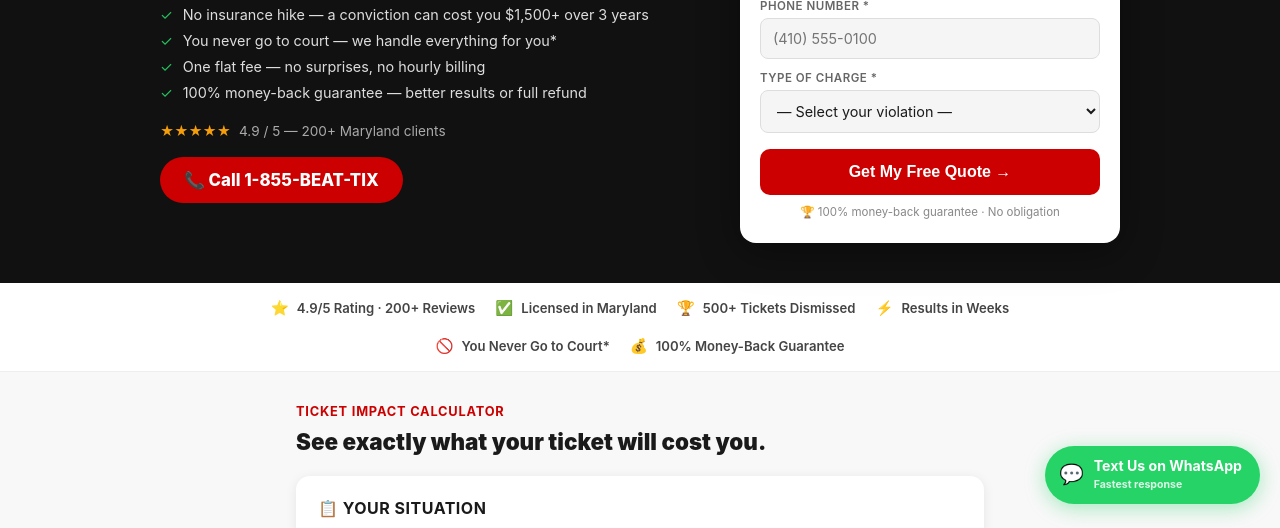
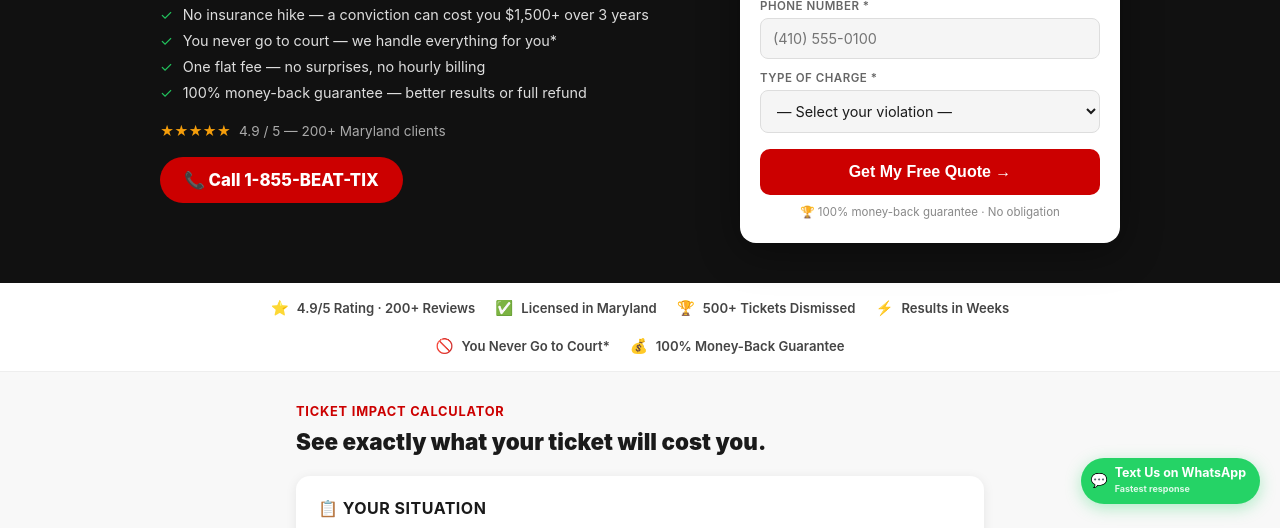
Before and after one commit to niravbabu-max/beat-tix-client, a website: page index.html in a window 1280 px wide. Shown: the part 272-800 px from the top of the page. Drawn offline with nearby package versions, Linux system fonts and the light colour scheme.

Commit message:
Make WhatsApp button smaller

```diff
--- a/index.html
+++ b/index.html
@@ -292,12 +292,12 @@ input:checked + .slider:before { transform: translateX(20px); }
 
 /* ── WhatsApp float ── */
 .wa-float { position: fixed; bottom: 24px; right: 20px; z-index: 999; display: flex; flex-direction: column; align-items: flex-end; gap: 8px; }
-.wa-bubble { background: #25d366; color: #fff; border-radius: 50px; padding: 12px 18px 12px 14px; display: flex; align-items: center; gap: 10px; text-decoration: none; box-shadow: 0 4px 20px rgba(37,211,102,0.4); font-weight: 700; font-size: 0.88em; }
+.wa-bubble { background: #25d366; color: #fff; border-radius: 50px; padding: 8px 14px 8px 10px; display: flex; align-items: center; gap: 7px; text-decoration: none; box-shadow: 0 4px 16px rgba(37,211,102,0.35); font-weight: 700; font-size: 0.78em; }
 .wa-bubble:hover { background: #1eb854; }
-.wa-icon { font-size: 1.4em; line-height: 1; }
+.wa-icon { font-size: 1.1em; line-height: 1; }
 .wa-text { line-height: 1.2; }
 .wa-text .wt-main { display: block; }
-.wa-text .wt-sub { font-size: 0.75em; opacity: 0.85; }
+.wa-text .wt-sub { font-size: 0.72em; opacity: 0.85; }
 
 .reset-btn { width: 100%; padding: 12px; background: #fff; border: 1.5px solid #ddd; color: #999; border-radius: 10px; cursor: pointer; font-size: 0.88em; }
 .reset-btn:hover { background: #f5f5f5; color: #666; }
```
